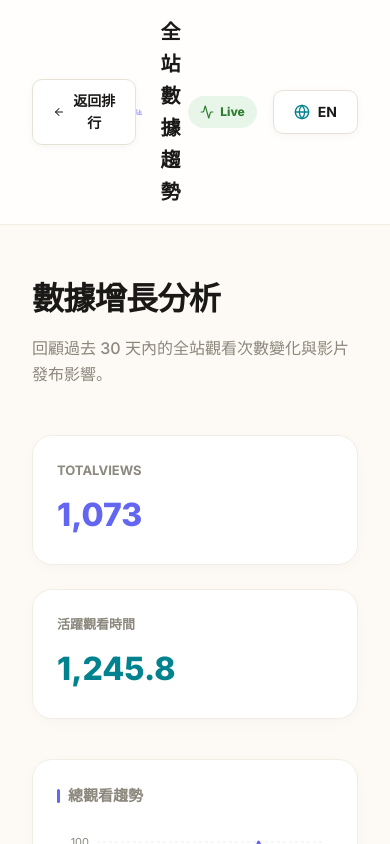
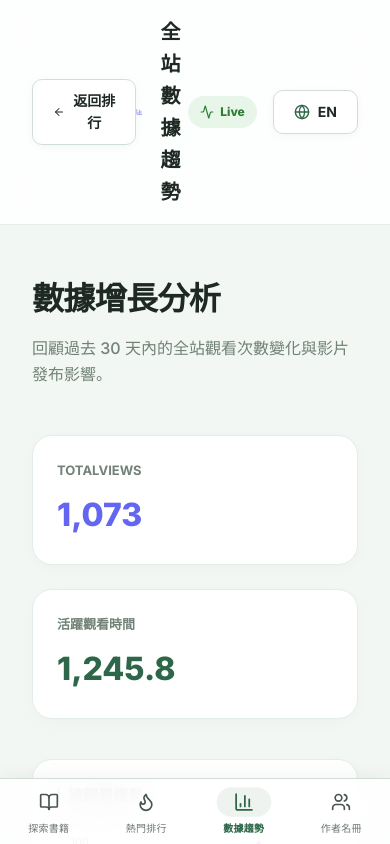
Before and after one commit to waatax/wlearn, a React (Vite) app: page /wlearn/trends in a window 390 px wide. Shown: the top 844 px of the page. Built offline with nearby package versions, Linux system fonts and the light colour scheme.

Commit message:
style: optimize UI/UX with Japanese nature green theme and add PWA bottom navigation

```diff
--- a/index.html
+++ b/index.html
@@ -3,8 +3,14 @@
   <head>
     <meta charset="UTF-8" />
     <link rel="icon" type="image/png" href="/logo.png" />
-    <meta name="viewport" content="width=device-width, initial-scale=1.0" />
+    <meta name="viewport" content="width=device-width, initial-scale=1.0, maximum-scale=1.0, user-scalable=no, viewport-fit=cover" />
     <title>WLearn</title>
+    <link rel="manifest" href="/wlearn/manifest.json" />
+    <meta name="apple-mobile-web-app-capable" content="yes" />
+    <meta name="apple-mobile-web-app-status-bar-style" content="default" />
+    <meta name="apple-mobile-web-app-title" content="WLearn" />
+    <link rel="apple-touch-icon" href="/wlearn/logo.png" />
+    <meta name="theme-color" content="#2d6648" />
   </head>
   <body>
     <div id="root"></div>
--- /dev/null
+++ b/src/components/BottomNavbar.jsx
@@ -0,0 +1,89 @@
+import React from 'react';
+import { useLocation, useNavigate } from 'react-router-dom';
+import { BookOpen, Flame, BarChart3, Users } from 'lucide-react';
+import { useLanguage } from '../context/LanguageContext';
+
+export default function BottomNavbar() {
+    const location = useLocation();
+    const navigate = useNavigate();
+    const { language } = useLanguage();
+    const path = location.pathname;
+
+    const navItems = [
+        { path: '/', label: language === 'zh' ? '探索書籍' : 'Explore', icon: <BookOpen size={20} /> },
+        { path: '/popular', label: language === 'zh' ? '熱門排行' : 'Popular', icon: <Flame size={20} /> },
+        { path: '/trends', label: language === 'zh' ? '數據趨勢' : 'Trends', icon: <BarChart3 size={20} /> },
+        { path: '/authors', label: language === 'zh' ? '作者名冊' : 'Authors', icon: <Users size={20} /> },
+    ];
+
+    return (
+        <nav className="bottom-navbar" style={{
+            position: 'fixed',
+            bottom: 0,
+            left: 0,
+            right: 0,
+            height: '66px',
+            background: 'rgba(255, 255, 255, 0.85)',
+            backdropFilter: 'blur(20px)',
+            WebkitBackdropFilter: 'blur(20px)',
+            borderTop: '1px solid var(--border)',
+            display: 'none', /* Display managed by media query in index.css */
+            justifyContent: 'space-around',
+            alignItems: 'center',
+            zIndex: 99,
+            paddingBottom: 'env(safe-area-inset-bottom)',
+            boxShadow: '0 -4px 16px rgba(0, 0, 0, 0.04)',
+        }}>
+            {navItems.map(item => {
+                const isHome = item.path === '/';
+                const active = isHome
+                    ? path === '/' || path === '/wlearn/' || path === '/wlearn'
+                    : path.startsWith(item.path);
+
+                return (
+                    <button
+                        key={item.path}
+                        onClick={() => navigate(item.path)}
+                        style={{
+                            display: 'flex',
+                            flexDirection: 'column',
+                            alignItems: 'center',
+                            justifyContent: 'center',
+                            background: 'none',
+                            border: 'none',
+                            width: '22%',
+                            height: '100%',
+                            cursor: 'pointer',
+                            padding: '4px 0',
+                            gap: '4px',
+                            color: active ? 'var(--primary)' : 'var(--text-secondary)',
+                            transition: 'all 0.2s ease',
+                        }}
+                    >
+                        <div style={{
+                            display: 'flex',
+                            alignItems: 'center',
+                            justifyContent: 'center',
+                            padding: '4px 16px',
+                            borderRadius: '16px',
+                            background: active ? 'var(--sidebar-active)' : 'transparent',
+                            color: active ? 'var(--primary)' : 'var(--text-secondary)',
+                            transition: 'all 0.2s ease',
+                            transform: active ? 'scale(1.05)' : 'scale(1)',
+                        }}>
+                            {item.icon}
+                        </div>
+                        <span style={{
+                            fontSize: '10px',
+                            fontWeight: active ? '700' : '500',
+                            letterSpacing: '0.02em',
+                            opacity: active ? 1 : 0.8,
+                        }}>
+                            {item.label}
+                        </span>
+                    </button>
+                );
+            })}
+        </nav>
+    );
+}
--- a/src/index.css
+++ b/src/index.css
@@ -2,30 +2,30 @@
 @import "tailwindcss";
 
 :root {
-  --bg: #fdfaf5;
-  --bg-gradient: radial-gradient(circle at 10% 20%, rgba(253, 250, 245, 1) 0%, rgba(247, 243, 236, 1) 90%);
-  --sidebar-bg: rgba(255, 255, 255, 0.75);
+  --bg: #f2f7f3;
+  --bg-gradient: linear-gradient(to bottom, #f3f8f4 0%, #e5ede7 100%);
+  --sidebar-bg: rgba(255, 255, 255, 0.85);
   --sidebar-blur: 24px;
   --card-bg: #ffffff;
-  --card-shadow: 0 4px 20px -5px rgba(0, 0, 0, 0.04), 0 2px 10px -5px rgba(0, 0, 0, 0.02);
-  --card-shadow-hover: 0 25px 50px -12px rgba(0, 0, 0, 0.12), 0 10px 20px -10px rgba(0, 0, 0, 0.08);
-  --primary: #00838f;
-  --primary-light: #00acc1;
-  --primary-dark: #006064;
-  --primary-glow: rgba(0, 131, 143, 0.3);
-  --accent: #ef6c00;
-  --accent-light: #fb8c00;
-  --text: #1a1917;
-  --text-secondary: #5d5a52;
-  --text-muted: #8c887d;
-  --border: #e8e2d6;
-  --border-light: #f2eee6;
-  --tag-bg: #edf5f0;
+  --card-shadow: 0 4px 20px -5px rgba(35, 55, 45, 0.04), 0 2px 10px -5px rgba(35, 55, 45, 0.02);
+  --card-shadow-hover: 0 25px 50px -12px rgba(35, 55, 45, 0.08), 0 10px 20px -10px rgba(35, 55, 45, 0.06);
+  --primary: #2d6648;
+  --primary-light: #42825d;
+  --primary-dark: #1b452e;
+  --primary-glow: rgba(45, 102, 72, 0.15);
+  --accent: #ca7a2c;
+  --accent-light: #db934b;
+  --text: #1f2923;
+  --text-secondary: #48544d;
+  --text-muted: #728277;
+  --border: #d2ded5;
+  --border-light: #e5ede7;
+  --tag-bg: #eaf3ed;
   --tag-text: #2d6648;
-  --badge-bg: linear-gradient(135deg, #ef6c00, #fb8c00);
+  --badge-bg: linear-gradient(135deg, #2d6648, #42825d);
   --badge-text: #ffffff;
-  --sidebar-active: rgba(0, 131, 143, 0.05);
-  --sidebar-active-text: #006064;
+  --sidebar-active: rgba(45, 102, 72, 0.08);
+  --sidebar-active-text: #1b452e;
   --radius-sm: 10px;
   --radius-md: 14px;
   --radius-lg: 20px;
@@ -288,3 +288,19 @@ img {
     font-size: 20px !important;
   }
 }
+
+/* Bottom Navigation Show/Hide */
+@media (max-width: 768px) {
+  .bottom-navbar {
+    display: flex !important;
+  }
+
+  body {
+    padding-bottom: 74px !important;
+  }
+
+  .sidebar-desktop a[href="/popular"],
+  .sidebar-desktop a[href="/authors"] {
+    display: none !important;
+  }
+}
--- a/src/pages/Authors.jsx
+++ b/src/pages/Authors.jsx
@@ -2,6 +2,7 @@ import React, { useState, useEffect, useMemo } from 'react';
 import { useNavigate } from 'react-router-dom';
 import { ArrowLeft, Search, Users, BookOpen, Award, ChevronRight, Globe } from 'lucide-react';
 import { useLanguage } from '../context/LanguageContext';
+import BottomNavbar from '../components/BottomNavbar';
 
 export default function Authors() {
     const navigate = useNavigate();
@@ -277,6 +278,7 @@ export default function Authors() {
                     </div>
                 )}
             </div>
+            <BottomNavbar />
         </div>
     );
 }
--- a/src/pages/Home.jsx
+++ b/src/pages/Home.jsx
@@ -3,6 +3,7 @@ import Sidebar from '../components/Sidebar';
 import BookCard from '../components/BookCard';
 import { useLanguage } from '../context/LanguageContext';
 import { Globe, Menu } from 'lucide-react';
+import BottomNavbar from '../components/BottomNavbar';
 
 export default function Home() {
     const { language, t, toggleLanguage } = useLanguage();
@@ -134,6 +135,7 @@ export default function Home() {
                     )}
                 </div>
             </div>
+            <BottomNavbar />
         </div>
     );
 }
--- a/src/pages/Popular.jsx
+++ b/src/pages/Popular.jsx
@@ -2,6 +2,7 @@ import React, { useState, useEffect, useMemo } from 'react';
 import { useNavigate } from 'react-router-dom';
 import { ArrowLeft, TrendingUp, Play, Globe, BarChart3, Eye, Trophy, Flame, ChevronRight } from 'lucide-react';
 import { useLanguage } from '../context/LanguageContext';
+import BottomNavbar from '../components/BottomNavbar';
 
 function formatViews(n) {
     if (!n || n === 0) return '—';
@@ -407,6 +408,7 @@ export default function Popular() {
                     </div>
                 </div>
             </div>
+            <BottomNavbar />
         </div>
     );
 }
--- a/src/pages/Trends.jsx
+++ b/src/pages/Trends.jsx
@@ -3,6 +3,7 @@ import { useNavigate } from 'react-router-dom';
 import { ResponsiveContainer, AreaChart, Area, XAxis, YAxis, CartesianGrid, Tooltip } from 'recharts';
 import { ArrowLeft, BarChart3, Play, Activity, Globe } from 'lucide-react';
 import { useLanguage } from '../context/LanguageContext';
+import BottomNavbar from '../components/BottomNavbar';
 
 export default function Trends() {
     const navigate = useNavigate();
@@ -211,6 +212,7 @@ export default function Trends() {
                     💡 {language === 'zh' ? '數據為模擬統計資料，僅用於 UI 呈現參考' : 'Data is simulated for UI presentation purposes only.'}
                 </div>
             </div>
+            <BottomNavbar />
         </div>
     );
 }
```
Also changed, not shown: public/manifest.json (added).
